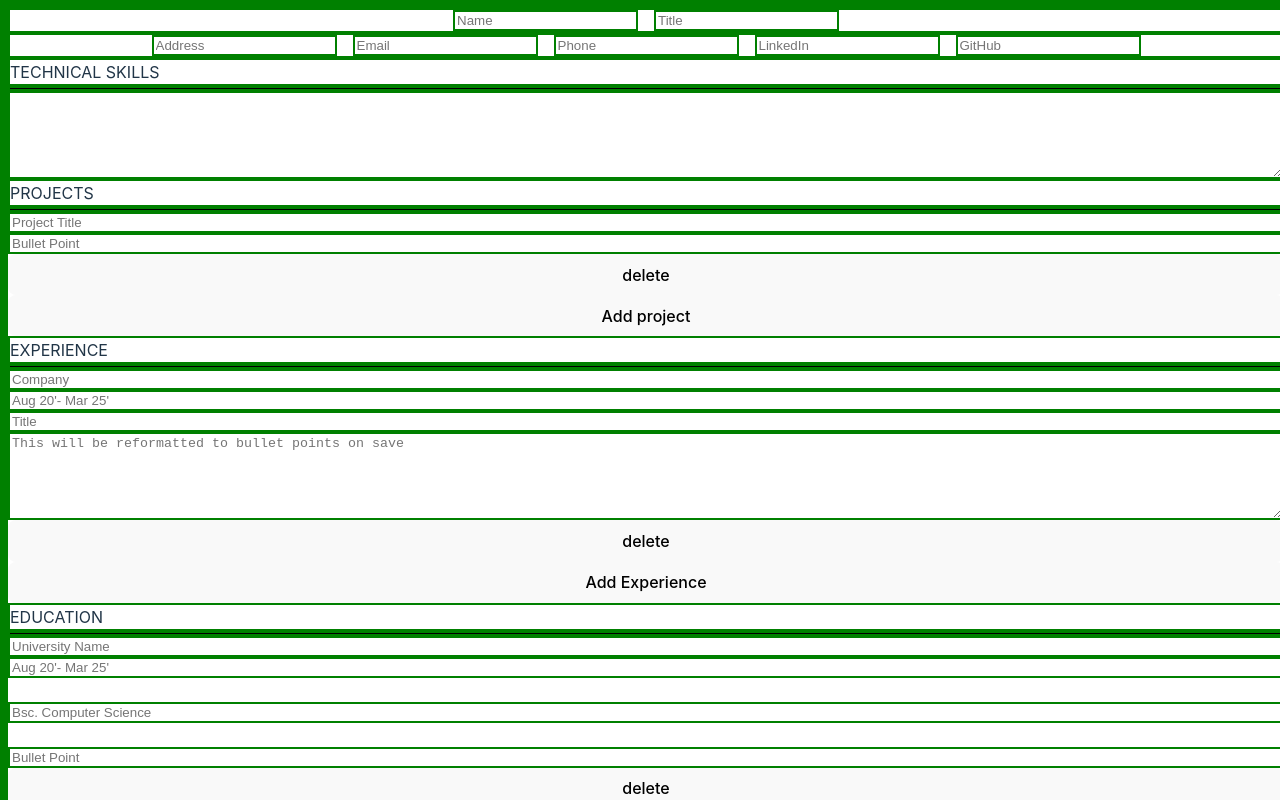
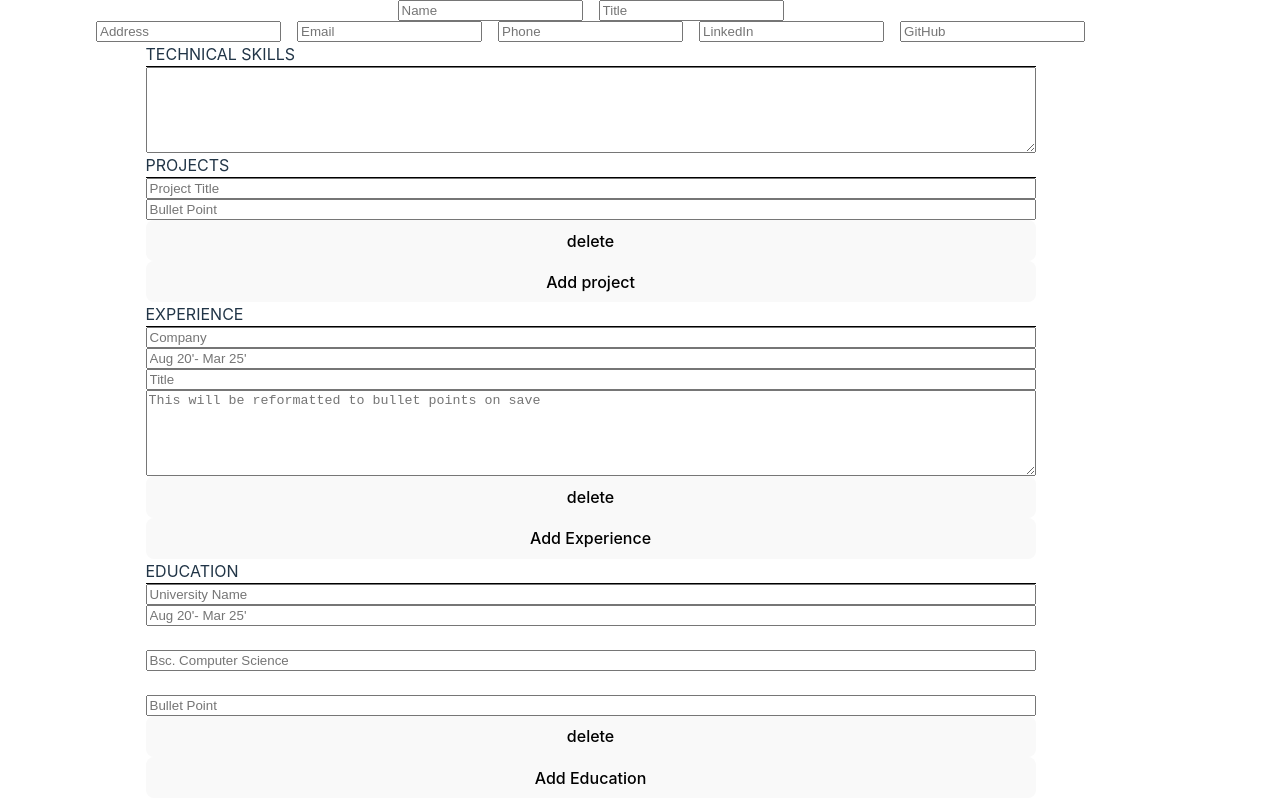
Before and after one commit to Eveieve/CV-builder, a React (Vite) app in the folder vite-project/: page / in a window 1280 px wide. Shown: the top 800 px of the page. Built offline with nearby package versions, Linux system fonts and the light colour scheme.

Commit message:
[css] position form in the center

```diff
--- a/vite-project/src/index.css
+++ b/vite-project/src/index.css
@@ -70,12 +70,14 @@ button:focus-visible {
 
 /*MY CSS*/
 * {
-  border: 2px green solid;
+  /* border: 2px green solid; */
   margin: 0;
 }
 body, html {
-  min-width: 100%;
+  max-width: 100%;
   height: auto;
+  display: flex;
+  justify-content: center;
 }
 #root {
   min-width: 100%;
@@ -85,7 +87,7 @@ body, html {
 form {
   display: flex;
   flex-direction: column;
-  /* max-width: 80%; */
+  max-width: 90%;
   height: auto;
 }
 
```
